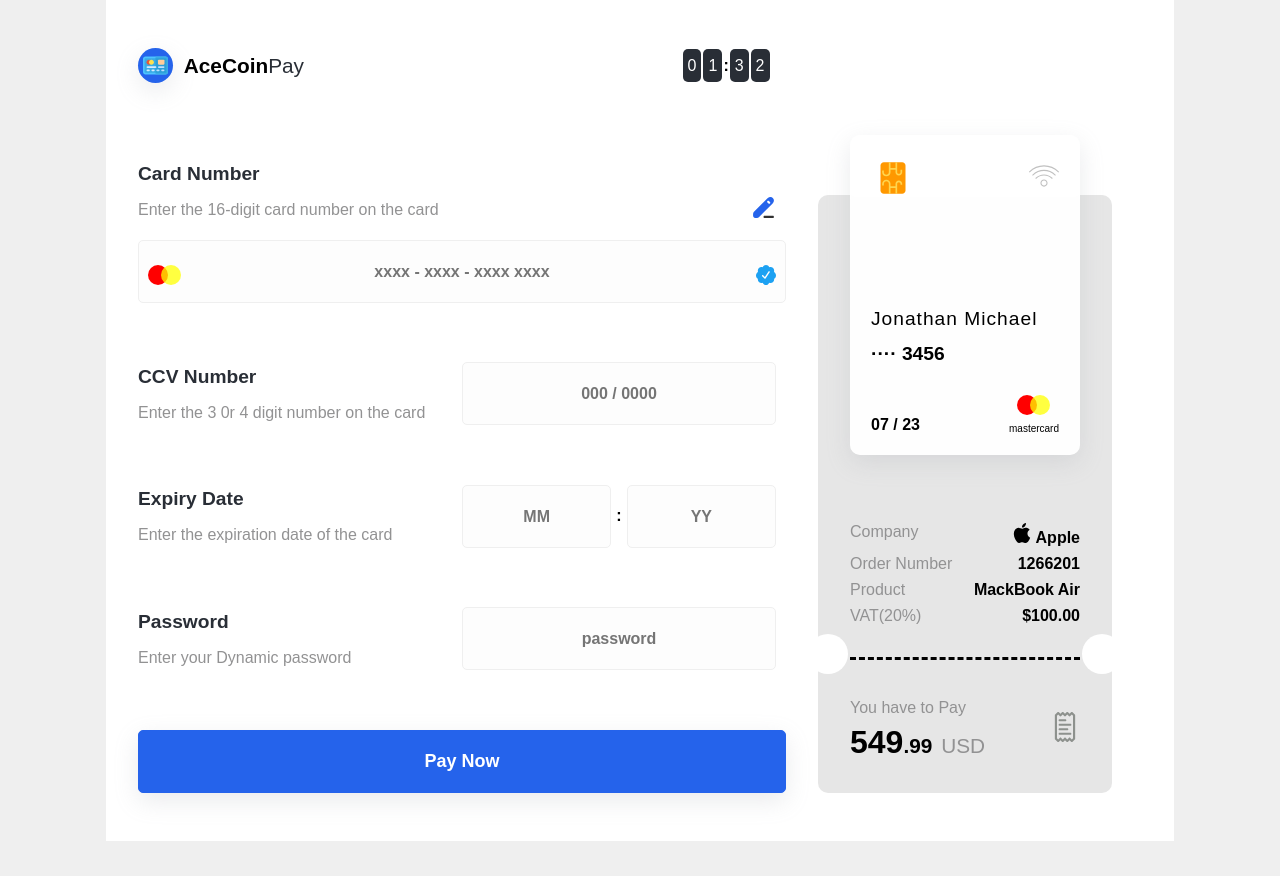
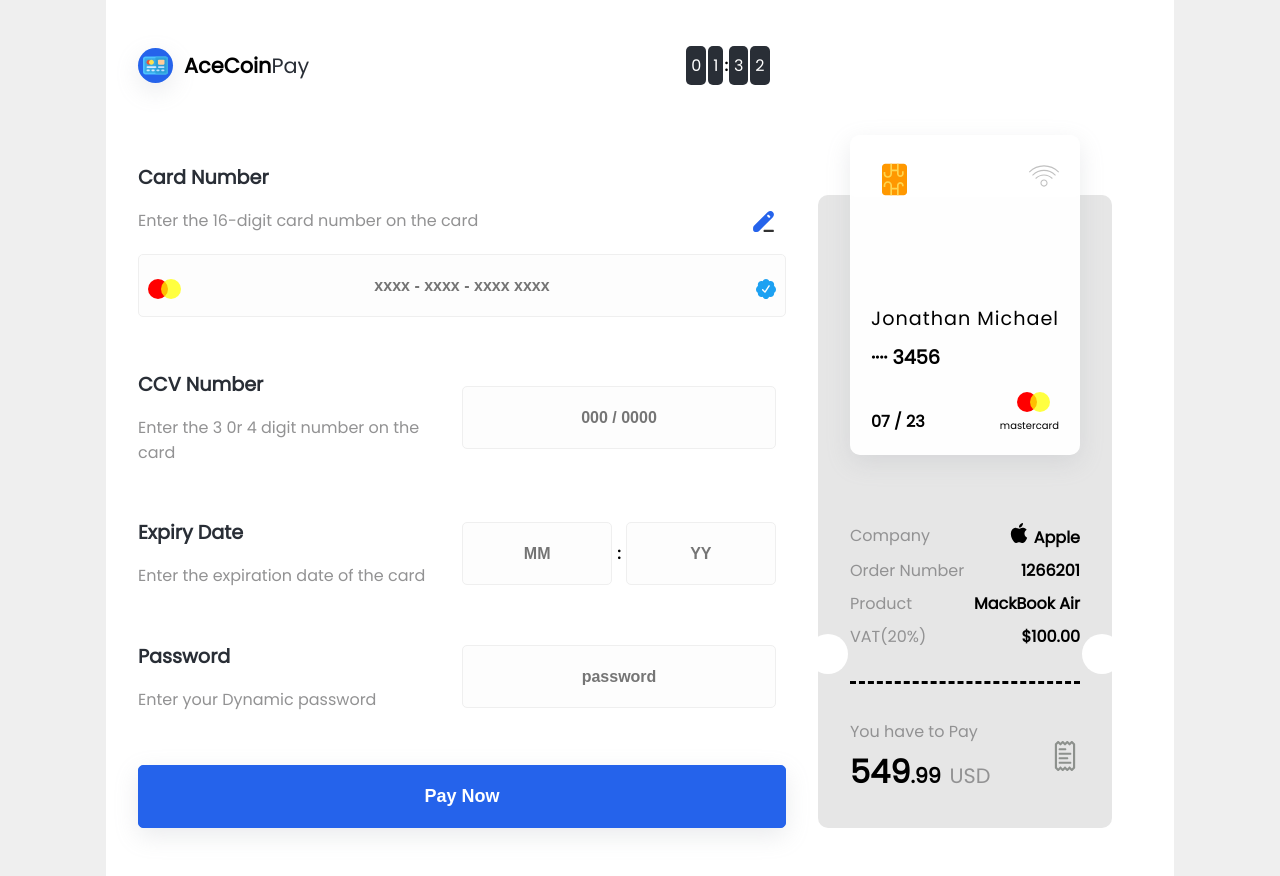
Before and after one commit to MeetMuaz/virtual-card, a React (Vite) app: page / in a window 1280 px wide. Before the commit the page ends 841 px from the top, so only its background shows below. Built offline with nearby package versions, Linux system fonts and the light colour scheme.

Commit message:
fourth commit

```diff
--- a/index.html
+++ b/index.html
@@ -4,7 +4,12 @@
     <meta charset="UTF-8" />
     <link rel="icon" type="image/svg+xml" href="/vite.svg" />
     <meta name="viewport" content="width=device-width, initial-scale=1.0" />
-    <title>Vite + React</title>
+    <meta name="theme-color" content="#2563eb">
+    <link rel="preconnect" href="https://fonts.googleapis.com">
+    <link rel="preconnect" href="https://fonts.gstatic.com" crossorigin>
+    <link href="https://fonts.googleapis.com/css2?family=Poppins&display=swap" rel="stylesheet">
+
+    <title>Virtual Card</title>
   </head>
   <body>
     <div id="root"></div>
--- a/src/App.css
+++ b/src/App.css
@@ -7,4 +7,6 @@
 
 strong{ font-weight: 800; }
 
-body{ background-color: #efefef; font-family: Arial, Helvetica, sans-serif; }
+body{ font-family: Arial, Helvetica, sans-serif; }
+
+body { font-family: 'Poppins', sans-serif; background-color: #efefef; }
```
